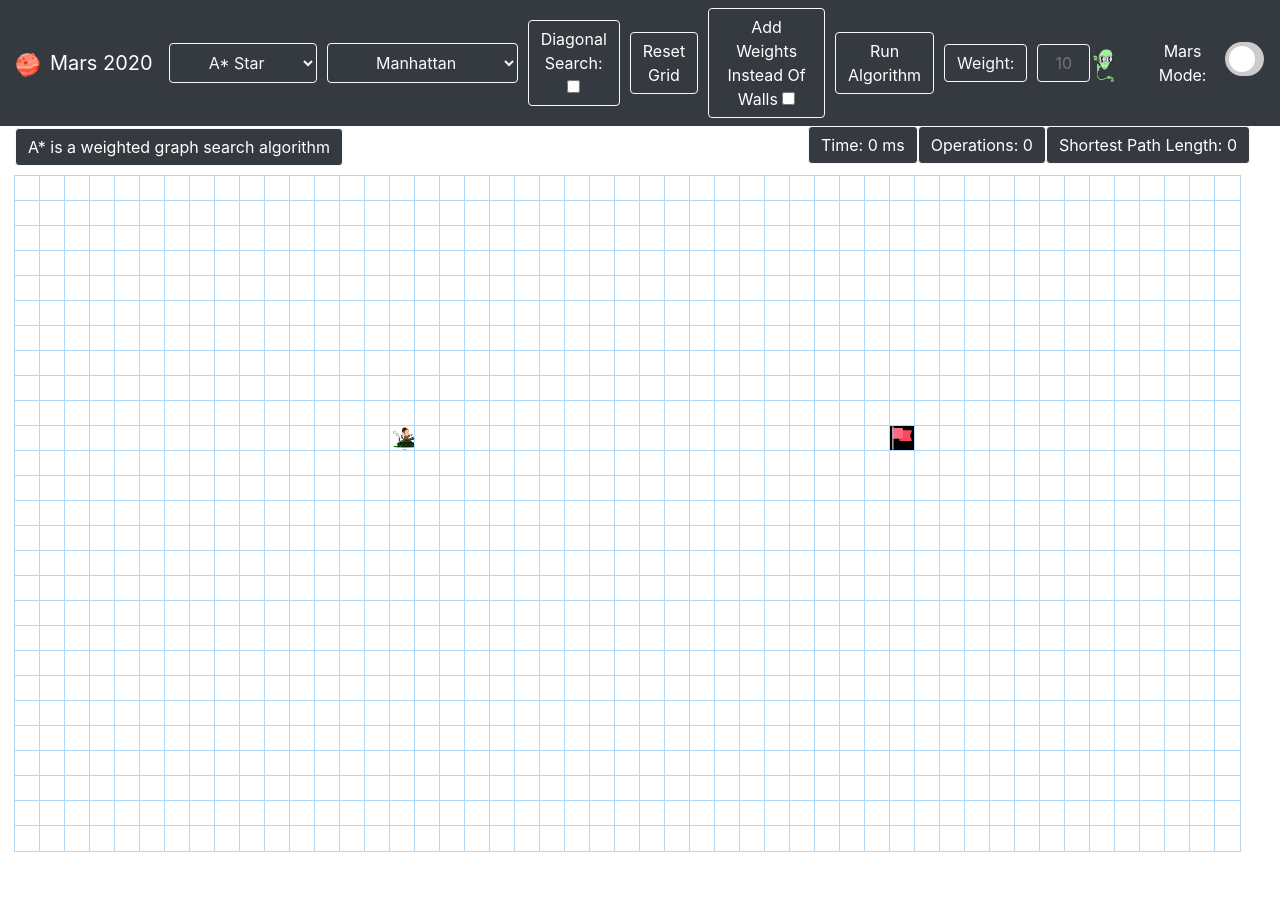
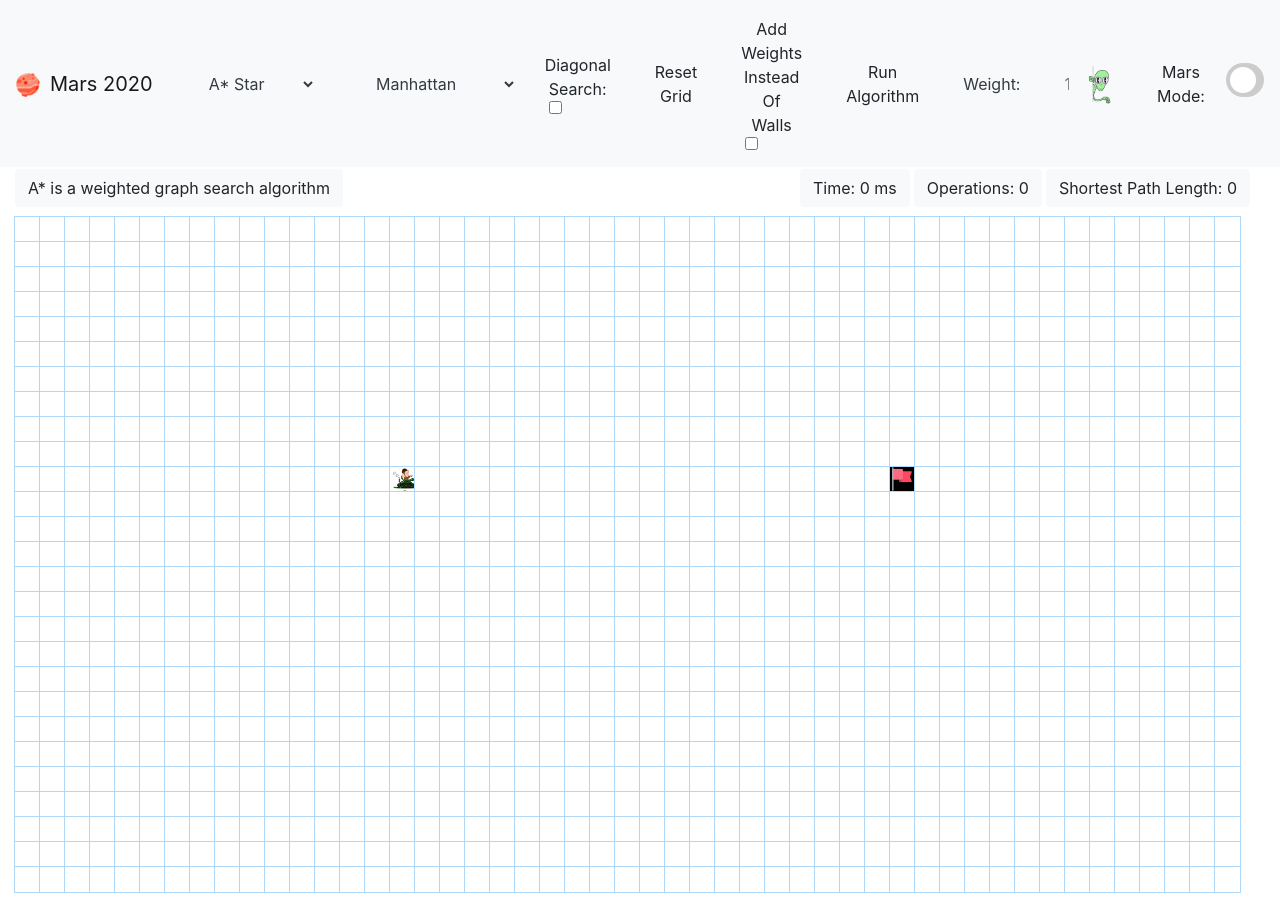
Before and after one commit to mavneeK/Mars-2020-Microsoft, a React (Create React App) app: page / in a window 1280 px wide. Before the commit the page ends 868 px from the top, so only its background shows below. Built offline with nearby package versions, Linux system fonts and the light colour scheme; the HTML template or start-up script is replaced by a standard one.

Commit message:
Theme added

```diff
--- a/src/Components/DetailGrid.jsx
+++ b/src/Components/DetailGrid.jsx
@@ -8,10 +8,10 @@ export default class DetailGrid extends React.Component {
     render() {
         return (
             <div>
-                <span className="btn btn-dark border border-light rounded" style={{ marginTop: "2px", marginLeft: "15px" }} >{this.props.guideText}</span>
-                <span className="btn btn-dark border border-light rounded" style={{ float: "right", marginRight: "30px" }}> Shortest Path Length: {this.props.shortestPathLength}</span>
-                <span className="btn btn-dark border border-light rounded" style={{ float: "right" }}> Operations: {this.props.operations}</span>
-                <span className="btn btn-dark border border-light rounded" style={{ float: "right" }}> Time: {this.props.time} ms</span>
+                <span className="n btn btn-light border border-light rounded" style={{ marginTop: "2px", marginLeft: "15px" }} >{this.props.guideText}</span>
+                <span className="n btn btn-light border border-light rounded" style={{ marginTop: "2px", float: "right", marginRight: "30px" }}> Shortest Path Length: {this.props.shortestPathLength}</span>
+                <span className="n btn btn-light border border-light rounded" style={{ marginTop: "2px", float: "right", marginRight: '4px' }}> Operations: {this.props.operations}</span>
+                <span className="n btn btn-light border border-light rounded" style={{ marginTop: "2px", float: "right", marginRight: '4px' }}> Time: {this.props.time} ms</span>
 
             </div>
         )
--- a/src/Components/NavigationBar.jsx
+++ b/src/Components/NavigationBar.jsx
@@ -20,13 +20,13 @@ export default class NavigationBar extends React.Component {
     render() {
         return (
             <div>
-                <nav className="navbar navbar-expand-lg navbar-dark bg-dark">
+                <nav id="mode" className="navbar navbar-expand-lg navbar-light bg-light">
                     <a className="navbar-brand" href="/"><img src={mars_image} height="24px" width="24px" style={{ marginRight: "10px" }}></img>Mars 2020</a>
                     <button class="navbar-toggler" type="button" data-toggle="collapse" data-target="#navbarSupportedContent" aria-controls="navbarSupportedContent" aria-expanded="false" aria-label="Toggle navigation">
                         <span class="navbar-toggler-icon"></span>
                     </button>
                     <div className="collapse navbar-collapse" id="navbarSupportedContent">
-                        <select className="navbar navbar-dark text-light bg-dark btn btn-dark border border-light rounded" onChange={(event) => this.props.searchMethod(event.target.value)}>
+                        <select className="navbar navbar-light text-dark bg-light btn btn-dark border border-light rounded" onChange={(event) => this.props.searchMethod(event.target.value)}>
                             <option value="AStar">A* Star</option>
                             <option value="Bidirectional">Bidirectional</option>
                             <option value="BestFirst">Best First</option>
@@ -35,26 +35,26 @@ export default class NavigationBar extends React.Component {
                             <option value="Recursive">Recursive</option>
                             <option value="DepthFirst">Depth First</option>
                         </select>
-                        <select className="navbar navbar-dark text-light bg-dark btn btn-dark border border-light rounded" id="heuristic" style={{ marginLeft: "10px" }} onChange={(event) => this.props.changeHeuristic(event.target.value)}>
+                        <select className="navbar navbar-light text-dark bg-light btn btn-light border border-light rounded" id="heuristic" style={{ marginLeft: "10px" }} onChange={(event) => this.props.changeHeuristic(event.target.value)}>
                             <option value="Manhattan">Manhattan</option>
                             <option value="Euclidean">Euclidean</option>
                             <option value="DiagonalDistance"> Diagonal Distance</option>
                             <option value="Octile">Octile</option>
                         </select>
-                        <span className="btn btn-dark border border-light rounded" style={{ marginLeft: "10px" }}>Diagonal Search: <input type="checkbox" onClick={() => this.props.changeDiagonal()}></input></span>
-                        <button className="btn btn-dark border border-light rounded" style={{ marginLeft: "10px" }} onClick={() => this.props.resetGrid()}>
+                        <span className="navbar btn btn-light border border-light rounded" style={{ marginLeft: "10px" }}>Diagonal Search: <input style={{ marginLeft: "4px" }} type="checkbox" onClick={() => this.props.changeDiagonal()}></input></span>
+                        <button className="navbar btn btn-light border border-light rounded" style={{ marginLeft: "10px" }} onClick={() => this.props.resetGrid()}>
                             Reset Grid
                     </button>
-                        <span className="btn btn-dark border border-light rounded" style={{ marginLeft: "10px" }}>Add Weights Instead Of Walls  <input type="checkbox" id="addWeights" onClick={() => this.props.changeWeights()}></input></span>
-                        <button className="btn btn-dark border border-light rounded" style={{ marginLeft: "10px" }} onClick={() => this.props.runAlgorithm()}>
+                        <span className="navbar btn btn-light border border-light rounded" style={{ marginLeft: "10px" }}>Add Weights Instead Of Walls<input style={{ marginLeft: "4px" }} type="checkbox" id="addWeights" onClick={() => this.props.changeWeights()}></input></span>
+                        <button className="navbar btn btn-light border border-light rounded" style={{ marginLeft: "10px" }} onClick={() => this.props.runAlgorithm()}>
                             Run Algorithm
                     </button>
-                        <span style={{ marginRight: "10px", marginLeft: "10px" }} className="btn btn-dark border border-light text-light rounded">Weight:</span>
-                        <input style={{ width: "10%" }} className="btn btn-dark border border-light text-light rounded" placeholder="10" id="weight" type="number" onChange={(event) => this.props.changeWeight(event.target.value)}>
+                        <span style={{ marginRight: "10px", marginLeft: "10px" }} className="navbar btn btn-light border border-light text-dark rounded">Weight:</span>
+                        <input style={{ width: "10%" }} className="navbar btn btn-light border border-light text-dark rounded" placeholder="10" id="weight" type="number" onChange={(event) => this.props.changeWeight(event.target.value)}>
                         </input>
                         <img src={alien} height="40px" width="40px" style={{ marginRight: "10px" }}></img>
                     </div>
-                    <span className="btn btn-dark rounded">Mars Mode:</span>
+                    <span className="navbar btn btn-light rounded">Mars Mode:</span>
                     <label className="switch">
                         <input type="checkbox" onChange={() => this.props.theme()} />
                         <span className="slider round"></span>
--- a/src/PathFindingVisualizer/PathFindingVisualizer.jsx
+++ b/src/PathFindingVisualizer/PathFindingVisualizer.jsx
@@ -330,6 +330,24 @@ export default class PathFindingVisualizer extends Component {
             for (var ele of element) {
                 ele.style.backgroundColor = '#a13d2d';
             }
+            element = document.getElementsByClassName('navbar');
+            for (var ele of element) {
+                ele.classList.add('bg-dark');
+                ele.classList.remove('bg-light');
+                ele.classList.add('text-light');
+                ele.classList.remove('text-dark');
+                ele.classList.add('navbar-dark');
+                ele.classList.remove('navbar-light');
+            }
+            element = document.getElementsByClassName('n');
+            for (var ele of element) {
+                ele.classList.add('bg-dark');
+                ele.classList.remove('bg-light');
+                ele.classList.add('text-light');
+                ele.classList.remove('text-dark');
+                ele.classList.add('navbar-dark');
+                ele.classList.remove('navbar-light');
+            }
         } else {
             this.setState({ theme: 0 });
             var element = document.getElementsByClassName('App')[0];
@@ -338,7 +356,26 @@ export default class PathFindingVisualizer extends Component {
             for (var ele of element) {
                 ele.style.backgroundColor = '#ffffff';
             }
+
             // change to white mode
+            element = document.getElementsByClassName('navbar');
+            for (var ele of element) {
+                ele.classList.remove('bg-dark');
+                ele.classList.add('bg-light');
+                ele.classList.remove('text-light');
+                ele.classList.add('text-dark');
+                ele.classList.remove('navbar-dark');
+                ele.classList.add('navbar-light');
+            }
+            element = document.getElementsByClassName('n');
+            for (var ele of element) {
+                ele.classList.remove('bg-dark');
+                ele.classList.add('bg-light');
+                ele.classList.remove('text-light');
+                ele.classList.add('text-dark');
+                ele.classList.remove('navbar-dark');
+                ele.classList.add('navbar-light');
+            }
         }
     }
 
```
